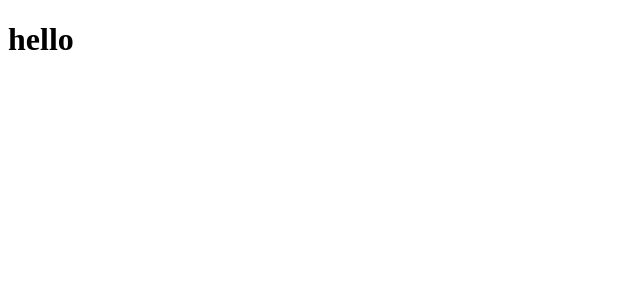
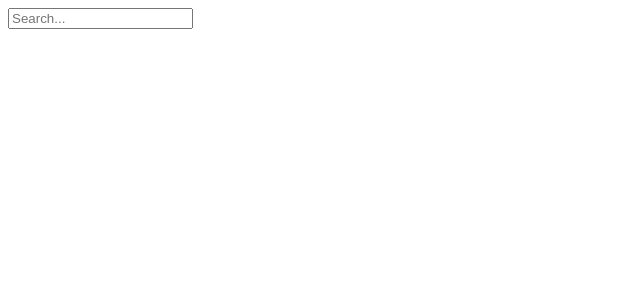
Before and after one commit to ronitafter/weather_app, a Vue app: page / in a window 1280 px wide. Shown: the top 300 px of the page, without its empty margins (0-640 px from the left). Built offline with nearby package versions, Linux system fonts and the light colour scheme.

Commit message:
added  search bar

```diff
--- a/src/App.vue
+++ b/src/App.vue
@@ -1,5 +1,12 @@
 <template>
-<h1>hello</h1>
+<div id="app">
+  <main>
+    <div class="search-box">
+      <input type="text" name="" id=""
+      class="search-bar" placeholder="Search..."/>
+    </div>
+  </main>
+</div>
 </template>
 
 <script>
```
